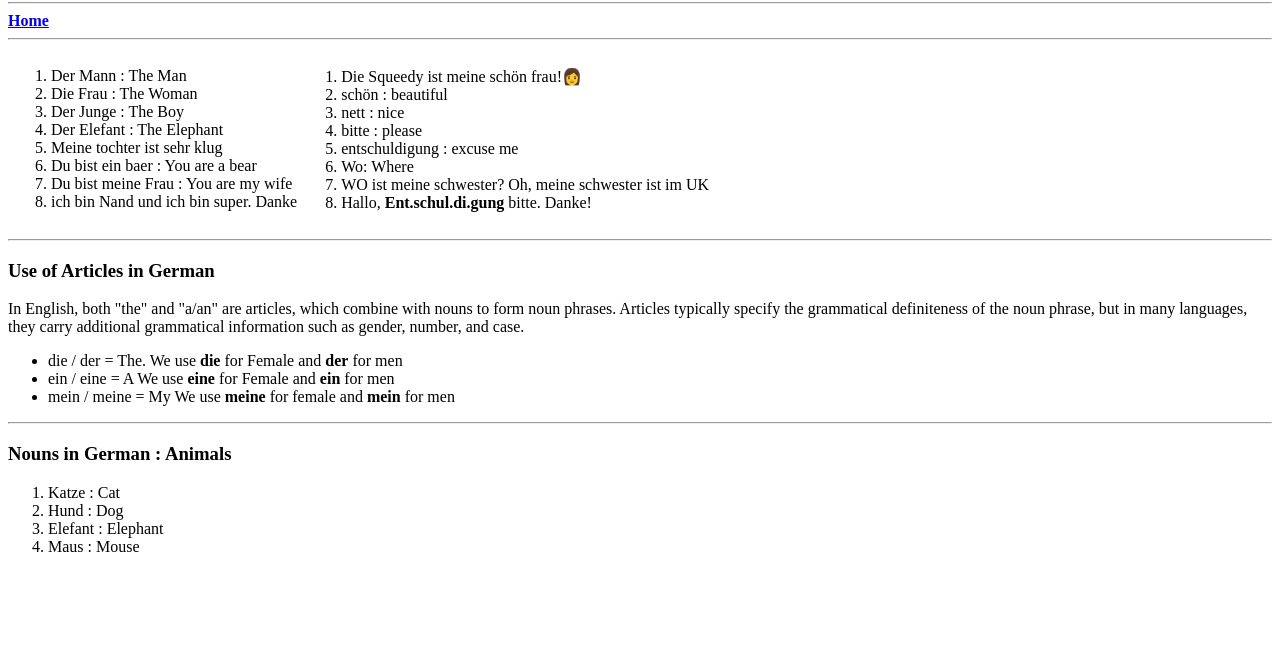
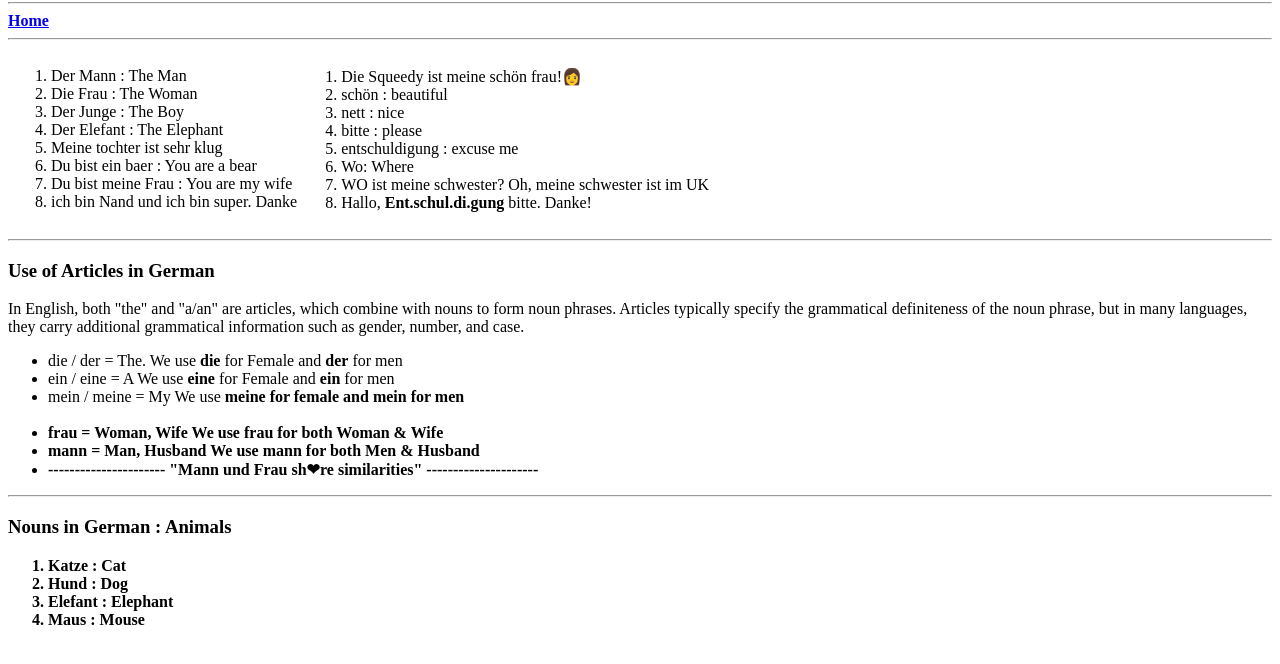
Before and after one commit to boOmbasto/nanD, a plain HTML site: page NandGerman-Week_3.html in a window 1280 px wide. Shown: the part 78-742 px from the top of the page. Drawn offline with Linux system fonts and the light colour scheme.

Commit message:
Added learning of Frau und Mann

```diff
--- a/NandGerman-Week_3.html
+++ b/NandGerman-Week_3.html
@@ -44,10 +44,14 @@
   <hr>
   <h3>Use of Articles in German</h3>
   <p>In English, both "the" and "a/an" are articles, which combine with nouns to form noun phrases. Articles typically specify the grammatical definiteness of the noun phrase, but in many languages, they carry additional grammatical information such as gender, number, and case.</p>
-  <ul>
+   <ul>
     <li>die / der = The.     We use <strong>die</strong> for Female and <strong>der</strong> for men</li>
     <li>ein / eine = A      We use <strong>eine</strong> for Female and <strong>ein</strong> for men</li>
-    <li>mein / meine = My     We use <strong>meine</strong> for female and <strong>mein</strong> for men</li>
+    <li>mein / meine = My     We use <strong>meine<strong> for female and <strong>mein</strong> for men</li>
+    <br>
+    <li>frau = Woman, Wife     We use <strong>frau</strong> for both <strong>Woman & Wife</strong> </li>
+    <li>mann = Man, Husband     We use <strong>mann</strong> for both <strong>Men & Husband</strong> </li>
+    <li>----------------------   "Mann und Frau sh❤re similarities"   ---------------------</li>
   </ul>
   <hr>
   <h3>Nouns in German : Animals</h3>
```
